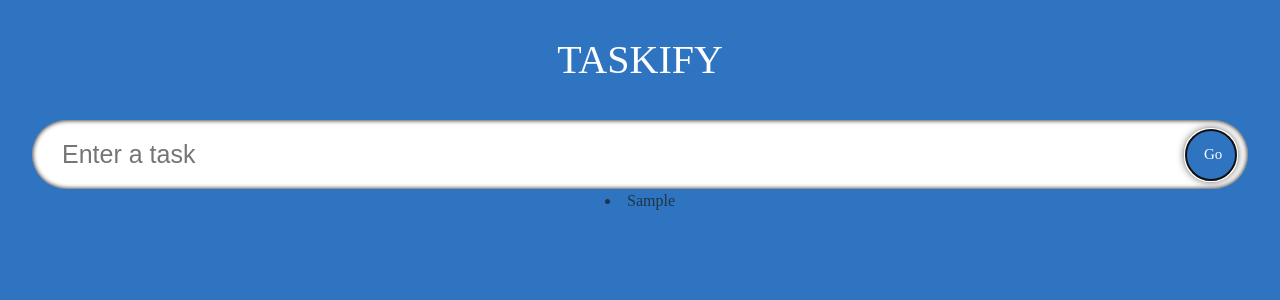
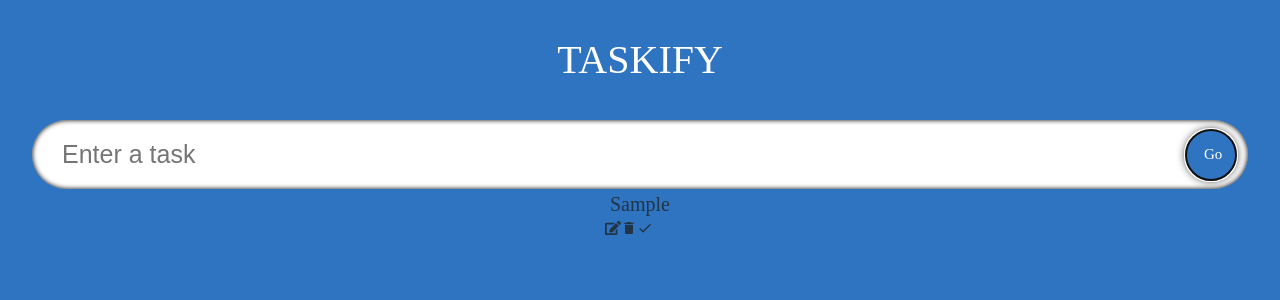
Before and after one commit to aaliyahraquel/taskify-app, a React (Vite) app: page / in a window 1280 px wide. Both pictures are taken after typing "Sample" into the empty fields and a click on the button "Go". Shown: the top 300 px of the page. Built offline with nearby package versions, Linux system fonts and the light colour scheme; a web font is replaced by a local one.

Commit message:
add icons and todoList card

```diff
--- a/package.json
+++ b/package.json
@@ -11,7 +11,8 @@
   },
   "dependencies": {
     "react": "^18.3.1",
-    "react-dom": "^18.3.1"
+    "react-dom": "^18.3.1",
+    "react-icons": "^5.4.0"
   },
   "devDependencies": {
     "@eslint/js": "^9.15.0",
--- a/src/App.tsx
+++ b/src/App.tsx
@@ -19,18 +19,13 @@
     }
   }
 
-  console.log(todos)
-
   return (
    <div className="App">
       <span className="heading">
         Taskify
       </span>
       <InputField todo={todo} setTodo={setTodo} handleAdd={(e)=>handleAdd(e)}/>
-      {/* <TodoList /> */}
-      {todos.map((t) =>
-        <li key={t.id}>{t.todo}</li>
-      )}
+      <TodoList todos={todos} setTodos={setTodos}/>
    </div>
   )
 }
--- a/src/components/InputField.css
+++ /dev/null
@@ -1,45 +0,0 @@
-.input {
-    display: flex;
-    width: 95%;
-    position: relative;
-    align-items: center;
-}
-
-.input__box {
-    width: 100%;
-    border-radius: 50px;
-    padding: 20px 30px;
-    font-size: 25px;
-    border: none;
-    transition: 0.2s;
-    box-shadow: inset 0 0 5px black;
-}
-
-.input__box:focus {
-    box-shadow: 0 0 10px 1000px rgba(0, 0, 0, 0.5);
-    outline: none;
-}
-
-.input__submit {
-    position: absolute;
-    width: 50px;
-    height: 50px;
-    margin: 12px;
-    border-radius: 50px;
-    right: 0px;
-    border: none;
-    font-size: 15px;
-    background-color: #2f74c0;
-    color: white;
-    transition: 0.2s all;
-    box-shadow: 0 0 10px black;
-}
-
-.input_submit:hover {
-    background-color: #388ae2;
-}
-
-.input_submit:active {
-    transform: scale(0.8);
-    box-shadow: 0 0 5px black;
-}
--- a/src/components/InputField.tsx
+++ b/src/components/InputField.tsx
@@ -1,6 +1,6 @@
 // styles
 import { useRef } from 'react';
-import './InputField.css'
+import './styles.css'
 
 interface Props {
   todo: string;
@@ -8,7 +8,7 @@
   handleAdd: (e: React.FormEvent<EventTarget>) => void;
 }
 
-const InputField = ( { todo, setTodo, handleAdd }: Props ) => {
+const InputField = ({ todo, setTodo, handleAdd }: Props ) => {
   const inputRef = useRef<HTMLInputElement>(null)
 
   return (
--- /dev/null
+++ b/src/components/TodoCard.tsx
@@ -0,0 +1,33 @@
+import React from 'react'
+import { FaEdit } from "react-icons/fa";
+import { MdDelete, MdDone } from "react-icons/md";
+import { Todo } from './model';
+
+type Props = {
+    todo: Todo,
+    todos: Todo[],
+    setTodos: React.Dispatch<React.SetStateAction<Todo[]>>
+}
+
+
+
+const TodoCard = ({ todo, todos, setTodos }: Props) => {
+  return (
+    <form className="todos_single">
+        <span className="todos__single--text">{todo.todo}</span>
+        <div>
+            <span className="icons">
+                <FaEdit />
+            </span>
+            <span className="icons">
+                <MdDelete />
+            </span>
+            <span className="icons">
+                <MdDone />
+            </span>
+        </div>
+    </form>
+  )
+}
+
+export default TodoCard
--- a/src/components/TodoList.tsx
+++ b/src/components/TodoList.tsx
@@ -1,6 +1,23 @@
-function TodoList() {
+import React from 'react'
+import { Todo } from './model'
+import './styles.css'
+import TodoCard from './TodoCard'
+
+interface Props {
+    todos: Todo[]
+    setTodos: React.Dispatch<React.SetStateAction<Todo[]>>
+}
+
+const TodoList = ({todos, setTodos}: Props) => {
   return (
-    <div>TodoList</div>
+    <div className="todos">
+        {todos.map((todo) => (
+            <TodoCard key={todo.id} todo={todo} todos={todos} setTodos={setTodos}
+
+            />
+        ))}
+
+    </div>
   )
 }
 
--- /dev/null
+++ b/src/components/styles.css
@@ -0,0 +1,100 @@
+.input {
+    display: flex;
+    width: 95%;
+    position: relative;
+    align-items: center;
+}
+
+.input__box {
+    width: 100%;
+    border-radius: 50px;
+    padding: 20px 30px;
+    font-size: 25px;
+    border: none;
+    transition: 0.2s;
+    box-shadow: inset 0 0 5px black;
+}
+
+.input__box:focus {
+    box-shadow: 0 0 10px 1000px rgba(0, 0, 0, 0.5);
+    outline: none;
+}
+
+.input__submit {
+    position: absolute;
+    width: 50px;
+    height: 50px;
+    margin: 12px;
+    border-radius: 50px;
+    right: 0px;
+    border: none;
+    font-size: 15px;
+    background-color: #2f74c0;
+    color: white;
+    transition: 0.2s all;
+    box-shadow: 0 0 10px black;
+}
+
+.input_submit:hover {
+    background-color: #388ae2;
+}
+
+.input_submit:active {
+    transform: scale(0.8);
+    box-shadow: 0 0 5px black;
+}
+
+.todos {
+    display: flex;
+    justify-content: space-evenly;
+    width: 90%;
+    flex-wrap: wrap;
+}
+
+.todos__single {
+    display: flex;
+    width: 29.5%;
+    border-radius: 5px;
+    padding: 20px;
+    margin-top: 15px;
+    background-image: url("https://img.freepik.com/free-photo/crumpled-yellow-paper-background-close-up_60487-2390.jpg?size=626&ext=jpg");
+}
+
+.todos__single--text {
+    flex: 1;
+    padding: 5px;
+    border: none;
+    font-size: 20px;
+}
+
+.todos__single--text:focus {
+    outline: none;
+}
+
+.icon {
+    margin-left: 10px;
+    font-size: 25px;
+    cursor: pointer;
+}
+
+@media (max-width: 1100px) {
+    .todos {
+        width: 45%;
+    }
+}
+
+@media (max-width: 700px) {
+    .input {
+        width: 95%;
+    }
+
+    .container {
+        width: 95%;
+        flex-direction: column;
+    }
+
+    .todos {
+        width: 95%;
+        margin-bottom: 10px;
+    }
+}
```
Also changed, not shown: src/App.css (line endings or trailing spaces), 1 other file (tests, documents, lock files or other folders).
